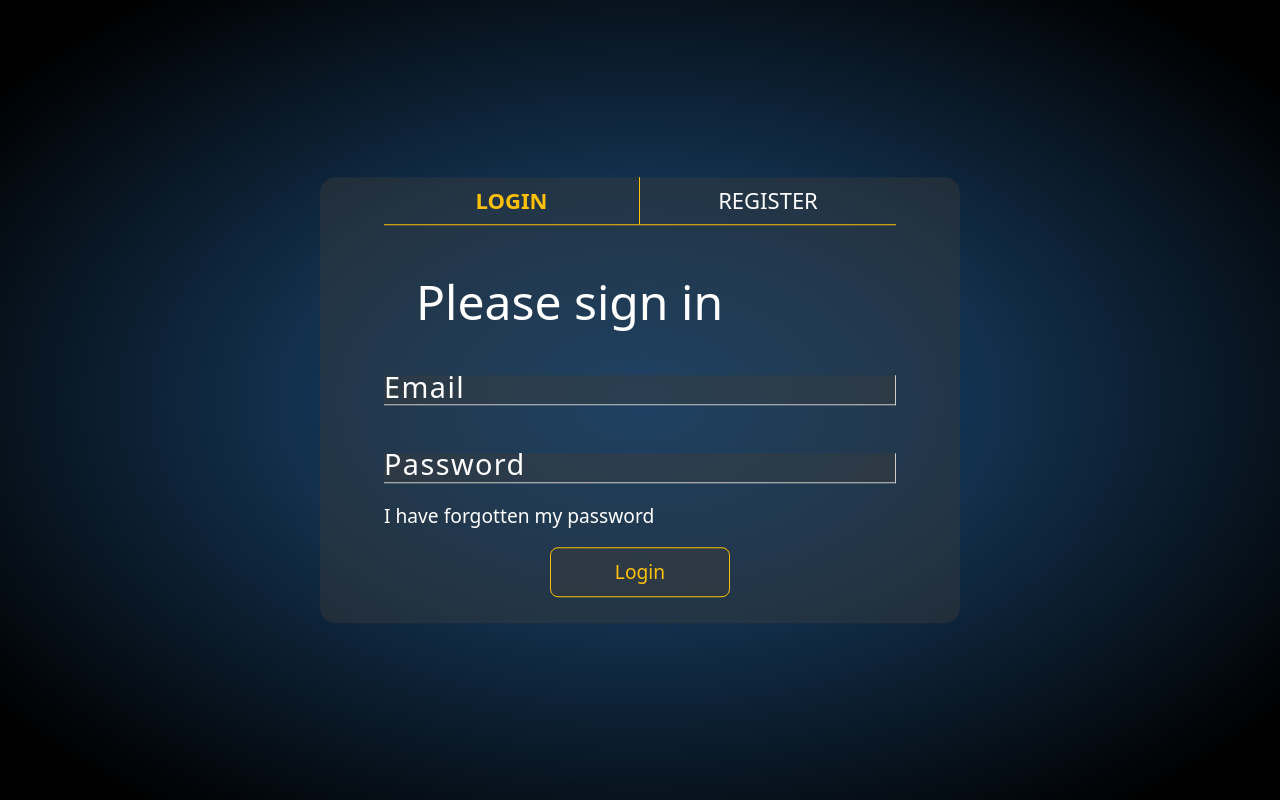
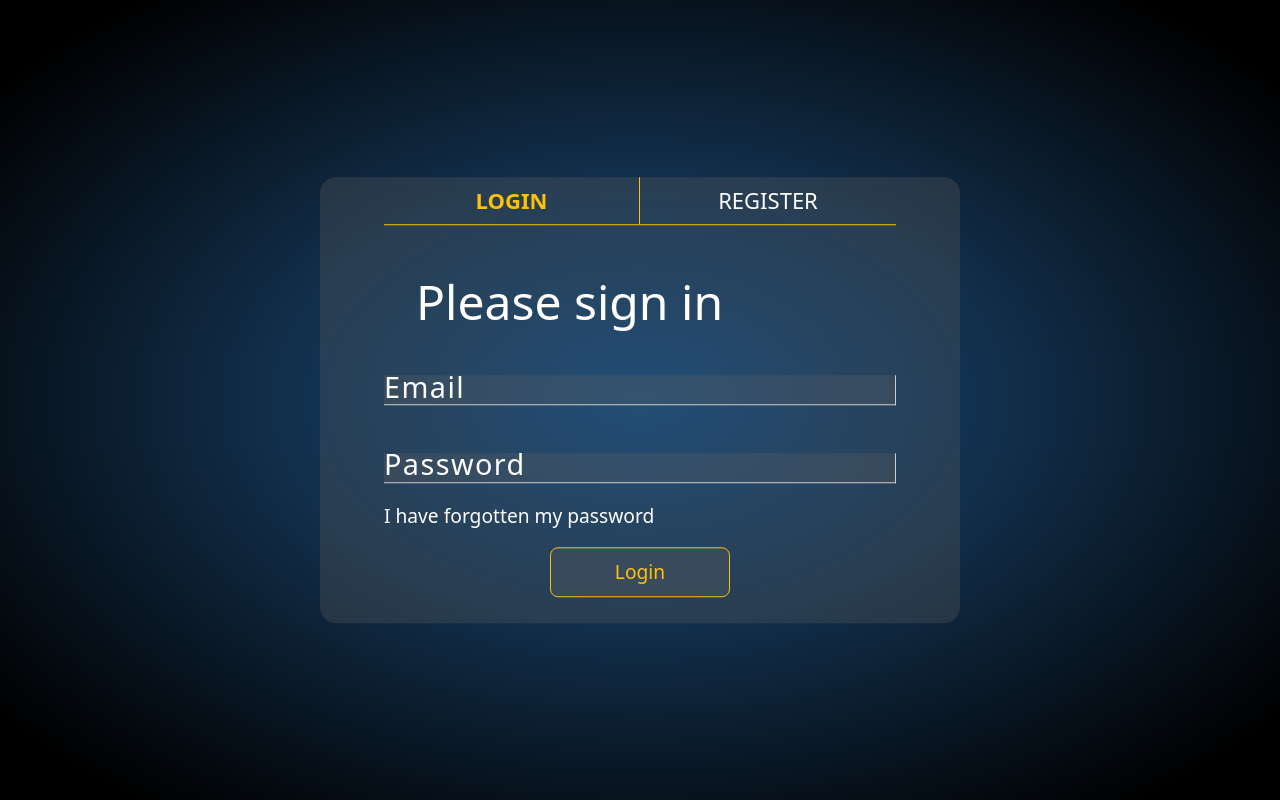
Before and after one commit to MiguelPerezMartinez/apollofy-music-project, a React (Create React App) app in the folder client/: page /login in a window 1280 px wide. Built offline with nearby package versions, Linux system fonts and the light colour scheme; no server answers.

Commit message:
some small changes

```diff
--- a/client/src/colors.css
+++ b/client/src/colors.css
@@ -1,6 +1,6 @@
 :root {
   --main-bg-color: #000000;
-  --main-container-color: #3d3d3d6b;
+  --main-container-color: #61616149;
   --less-main-container-color: #2f2f2f9f;
   --main-container-color-hover: #555555;
   --active-user: #78bd6f;
```
